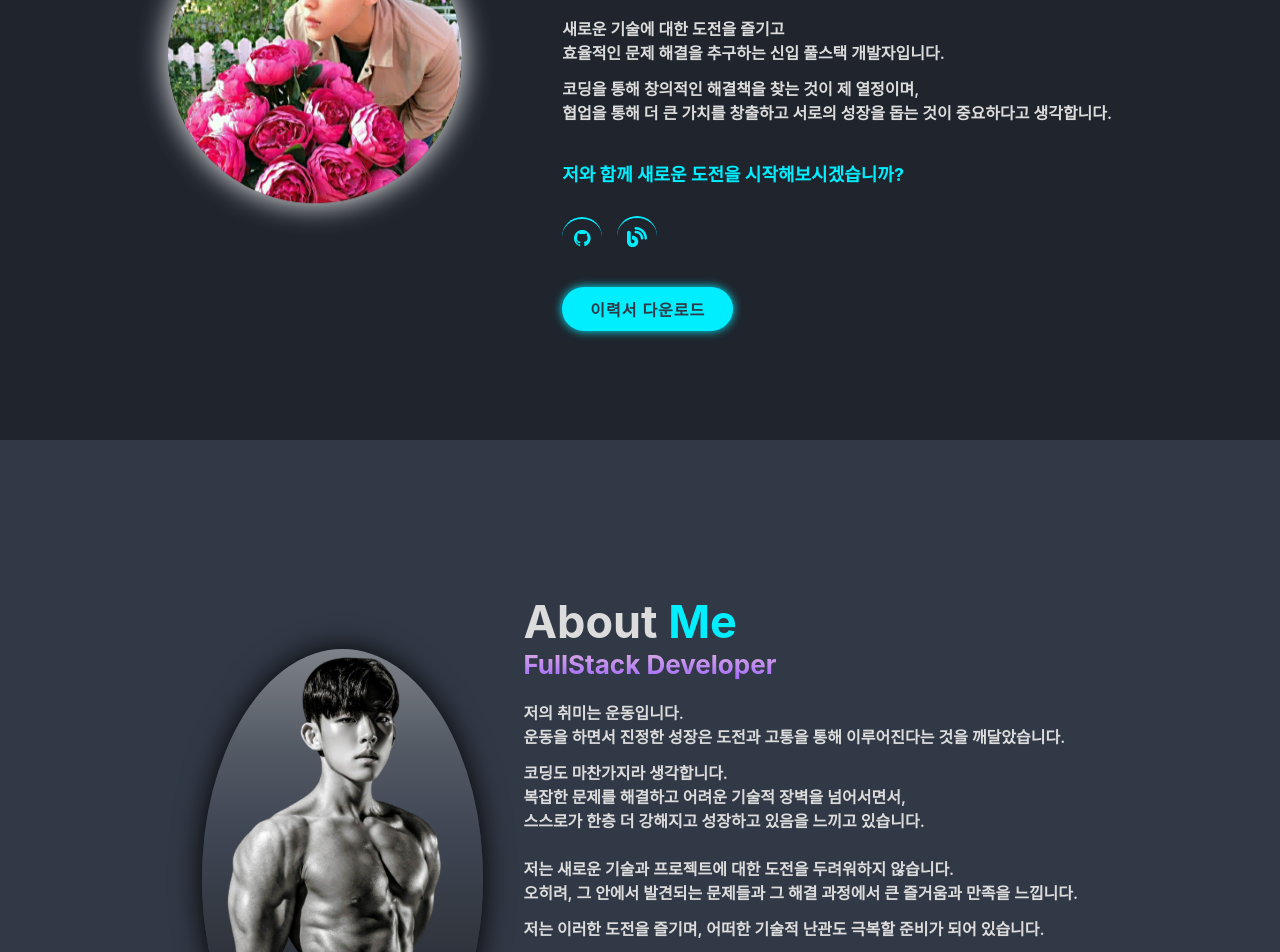
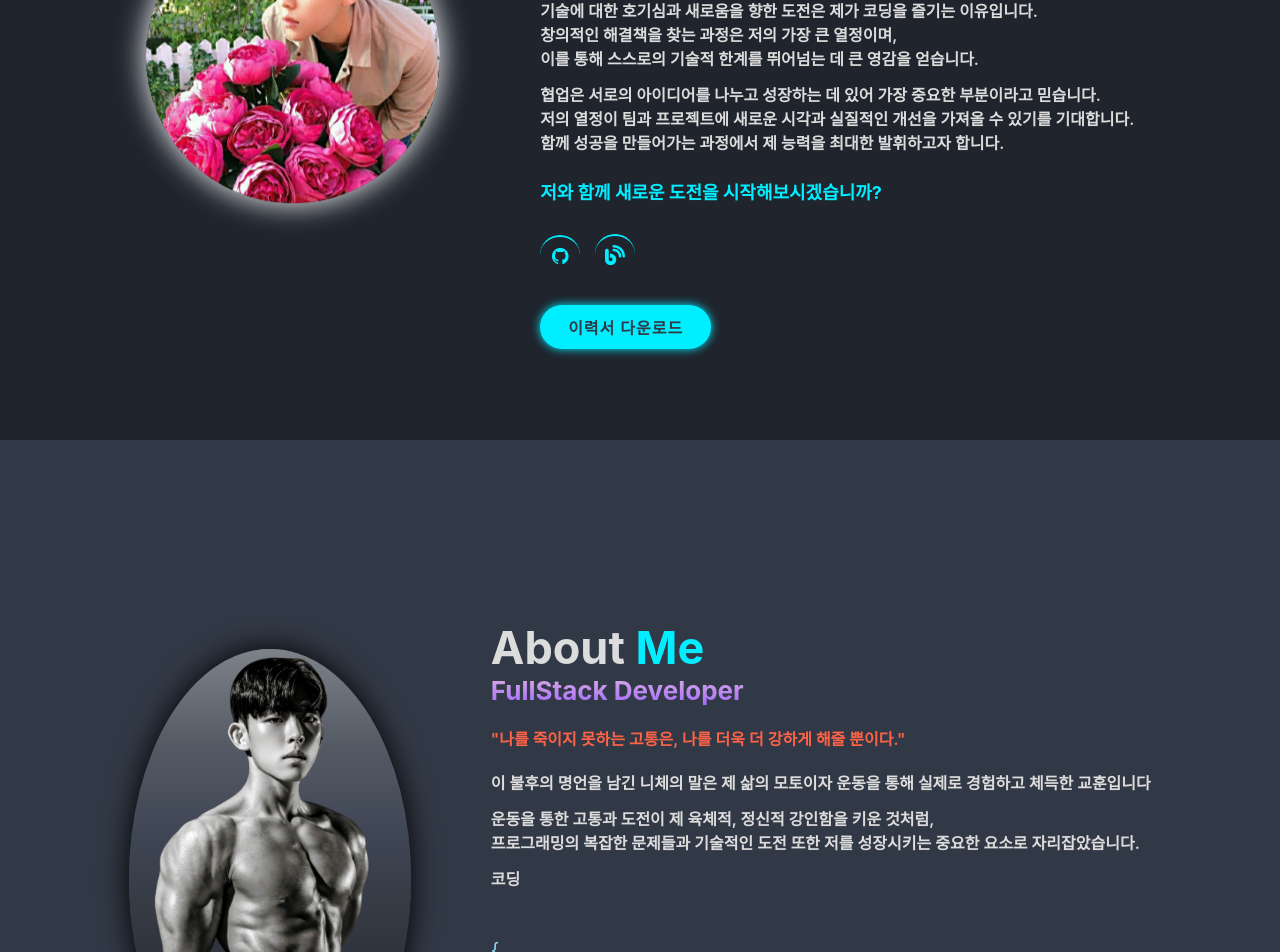
Before and after one commit to namic123/portfolio, a React (Create React App) app: page / in a window 1280 px wide. Shown: the part 360-1312 px from the top of the page. Built offline with nearby package versions, Linux system fonts and the light colour scheme.

Commit message:
포트폴리오 about 내용 수정중

```diff
--- a/package.json
+++ b/package.json
@@ -17,7 +17,6 @@
     "axios": "^1.6.2",
     "framer-motion": "^10.16.16",
     "immer": "^10.0.3",
-    "prettier": "^3.1.1",
     "react": "^18.2.0",
     "react-dom": "^18.2.0",
     "react-router-dom": "^6.21.1",
@@ -50,5 +49,8 @@
       "last 1 firefox version",
       "last 1 safari version"
     ]
+  },
+  "devDependencies": {
+    "prettier": "^3.1.1"
   }
 }
--- a/src/App.js
+++ b/src/App.js
@@ -113,16 +113,17 @@ function App(props) {
           <h1>박재성 <span>입니다.</span></h1>
           <h3 className="typed-js">저는, <span ref={el}></span></h3>
           <br/>
-          <p>새로운 기술에 대한 <span>도전을 즐기고</span></p>
-          <p><span>효율적인 문제 해결을 추구</span>하는 신입 풀스택 개발자입니다.</p>
+          <p>기술에 대한 호기심과 새로움을 향한 도전은 제가 코딩을 즐기는 이유입니다.</p>
+          <p>창의적인 해결책을 찾는 과정은 저의 가장 큰 열정이며,</p>
+          <p>이를 통해 스스로의 기술적 한계를 뛰어넘는 데 큰 영감을 얻습니다. </p>
           <br/>
-          <p>코딩을 통해 <span>창의적인 해결책을 찾는 것</span>이 제 열정이며,</p>
-          <p>협업을 통해 더 <span>큰 가치를 창출</span>하고 서로의 <span>성장을 돕는 것</span>이 중요하다고 생각합니다.</p>
-          <br/>
+          <p>협업은 서로의 아이디어를 나누고 성장하는 데 있어 가장 중요한 부분이라고 믿습니다.</p>
+          <p>저의 열정이 팀과 프로젝트에 새로운 시각과 실질적인 개선을 가져올 수 있기를 기대합니다.</p>
+          <p>함께 성공을 만들어가는 과정에서 제 능력을 최대한 발휘하고자 합니다.</p>
           <br/>
           <br/>
           <p className="home-content-footer">저와 함께 새로운 도전을 시작해보시겠습니까?</p>
-          <div className="social-media">
+         <div className="social-media">
             <a href="https://github.com/namic123"><i className='bx bxl-github' ></i></a>
             <a href="https://pjs-world.tistory.com/">
               <FontAwesomeIcon icon={faBlog} /></a>
@@ -138,19 +139,17 @@ function App(props) {
         <div className="about-content">
           <h2 className="heading">About <span>Me</span></h2>
           <h3>FullStack Developer</h3>
-          <p>저의 취미는 운동입니다.</p>
-          <p>운동을 하면서 진정한 성장은 도전과 고통을 통해 이루어진다는 것을 깨달았습니다.</p>
+          <p className="about-quotes">"나를 죽이지 못하는 고통은, 나를 더욱 더 강하게 해줄 뿐이다."</p>
+          <p> 이 불후의 명언을 남긴 니체의 말은 제 삶의 모토이자 운동을 통해 실제로 경험하고 체득한 교훈입니다</p>
           <br/>
-          <p>코딩도 마찬가지라 생각합니다.</p>
-          <p>복잡한 문제를 해결하고 어려운 기술적 장벽을 넘어서면서,</p>
-          <p> 스스로가 한층 더 강해지고 성장하고 있음을 느끼고 있습니다.</p>
+          <p>운동을 통한 고통과 도전이 제 육체적, 정신적 강인함을 키운 것처럼,</p>
+          <p>프로그래밍의 복잡한 문제들과 기술적인 도전 또한 저를 성장시키는 중요한 요소로 자리잡았습니다.</p>
           <br/>
+          <p>코딩</p>
           <br/>
-          <p>저는 새로운 기술과 프로젝트에 대한 도전을 두려워하지 않습니다.</p>
-          <p>오히려, 그 안에서 발견되는 문제들과 그 해결 과정에서 큰 즐거움과 만족을 느낍니다.</p>
+
           <br/>
-          <p>저는 이러한 도전을 즐기며, 어떠한 기술적 난관도 극복할 준비가 되어 있습니다.</p>
-          <br/>
+        <br/>
           <br/>
           <div className="about-profile"><span className="brackets">&#123;</span></div>
           <br/>
--- a/src/css/style.css
+++ b/src/css/style.css
@@ -205,7 +205,7 @@ span{
     background: var(--second-bg-color);
 }
 .about .about-img{
-    margin-right: 2rem;
+    margin-right: 6rem;
 }
 
 .heading{
@@ -226,6 +226,12 @@ span{
     background-clip: text;
     color: transparent;
 }
+.about-quotes{
+    font-size: 2rem;
+    color:tomato;
+    margin-bottom: 2rem;
+}
+
 .about-content p{
     font-size: 1.6rem;
     font-weight: 600;
@@ -461,6 +467,7 @@ transition: .5s ease;
 @media (max-width:768px) {
     .home-img{
         margin-right: 0;
+        margin-top:5rem;
     }
 
     .home-content h3{
```
Also changed, not shown: 1 other file (tests, documents, lock files or other folders).
